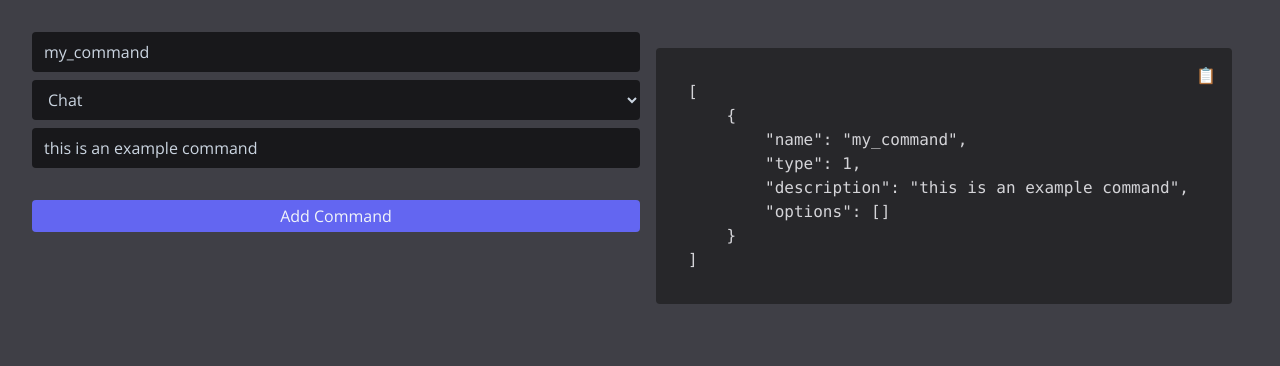
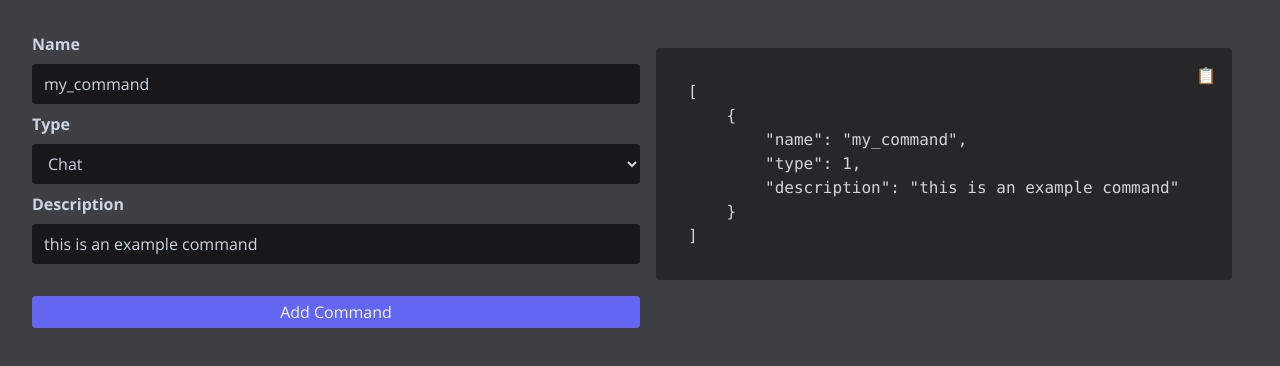
Before and after one commit to ssouthcity/discord-command-builder, a Next.js app: page / in a window 1280 px wide. Both pictures are taken after a click on the button "Add Command". Shown: the top 366 px of the page. Built offline with nearby package versions, Linux system fonts and the light colour scheme.

Commit message:
Link state and editor (#4)
* linked state to inputs

* labels and columns

```diff
--- a/app/command-editor.tsx
+++ b/app/command-editor.tsx
@@ -1,31 +1,38 @@
 "use client";
 
 import { Button } from "@/components/button";
-import { useCommands } from "./commands";
+import { ApplicationCommandType, useCommandStore } from "./commands";
 import { Input } from "@/components/input";
 import { Select } from "@/components/select";
 import { Stack } from "@/components/stack";
+import { Label } from "@/components/label";
 
 export function CommandEditor() {
-  const commands = useCommands((state: any) => state.commands);
-  const addCommand = useCommands((state: any) => state.addCommand);
+  const commands = useCommandStore((state) => state.commands);
+  const addCommand = useCommandStore((state) => state.addCommand);
+  const renameCommand = useCommandStore((state) => state.renameCommand);
+  const changeCommandType = useCommandStore((state) => state.changeCommandType);
+  const changeCommandDescription = useCommandStore((state) => state.changeCommandDescription);
 
   return (
     <section className="w-full">
       <Stack size="large">
-        {commands.map((command: any) => (
-          <Stack key={new Date().getMilliseconds().toString()} size="small">
-            <Input value={command.name} readOnly />
-            <Select>
-              <option>Chat</option>
-              <option>User</option>
-              <option>Message</option>
+        {commands.map((command: any, i: number) => (
+          <Stack key={i} size="small">
+            <Label htmlFor="name">Name</Label>
+            <Input name="name" value={command.name} onChange={(e) => renameCommand(i, e.currentTarget.value)} />
+            <Label htmlFor="name">Type</Label>
+            <Select value={command.type} onChange={(e) => changeCommandType(i, parseInt(e.currentTarget.value))}>
+              <option value={ApplicationCommandType.CHAT_INPUT}>Chat</option>
+              <option value={ApplicationCommandType.USER}>User</option>
+              <option value={ApplicationCommandType.MESSAGE}>Message</option>
             </Select>
-            <Input value={command.description} readOnly />
+            <Label htmlFor="name">Description</Label>
+            <Input value={command.description} onChange={(e) => changeCommandDescription(i, e.currentTarget.value)} />
           </Stack>
         ))}
         <Button onClick={addCommand}>Add Command</Button>
       </Stack>
-    </section>
+    </section >
   )
 }
--- a/app/commands.ts
+++ b/app/commands.ts
@@ -1,19 +1,50 @@
 import { create } from "zustand";
 
-enum ApplicationCommandTypes {
+export type ApplicationCommand = {
+  name: string
+  type: ApplicationCommandType
+  description: string
+}
+
+export enum ApplicationCommandType {
   CHAT_INPUT = 1,
   USER = 2,
   MESSAGE = 3,
 }
 
-const newCommand = () => ({
+const newCommand: () => ApplicationCommand = () => ({
   name: "my_command",
-  type: ApplicationCommandTypes.CHAT_INPUT,
+  type: ApplicationCommandType.CHAT_INPUT,
   description: "this is an example command",
-  options: [],
 });
 
-export const useCommands = create((set) => ({
+export type ApplicationCommandStore = {
+  commands: ApplicationCommand[]
+  addCommand: () => void
+  renameCommand: (idx: number, name: string) => void
+  changeCommandType: (idx: number, type: ApplicationCommandType) => void
+  changeCommandDescription: (idx: number, description: string) => void
+}
+
+export const useCommandStore = create<ApplicationCommandStore>((set) => ({
   commands: [],
-  addCommand: () => set((state: any) => ({ commands: [...state.commands, newCommand()] })),
+  addCommand: () => set((state) => ({ commands: [...state.commands, newCommand()] })),
+  renameCommand: (idx, name) =>
+    set((state) => ({
+      commands: state.commands.map((cmd, i) =>
+        i === idx ? { ...cmd, name } : cmd
+      ),
+    })),
+  changeCommandType: (idx, type) =>
+    set((state) => ({
+      commands: state.commands.map((cmd, i) =>
+        i === idx ? { ...cmd, type } : cmd
+      ),
+    })),
+  changeCommandDescription: (idx, description) =>
+    set((state) => ({
+      commands: state.commands.map((cmd, i) =>
+        i === idx ? { ...cmd, description } : cmd
+      ),
+    })),
 }));
--- a/app/json-output.tsx
+++ b/app/json-output.tsx
@@ -1,8 +1,8 @@
 import { Code } from "@/components/code";
-import { useCommands } from "./commands";
+import { useCommandStore } from "./commands";
 
 export function CommandsJSONPreview() {
-  const commands = useCommands((state: any) => state.commands);
+  const commands = useCommandStore((state: any) => state.commands);
 
   return (
     <section className="w-full">
--- a/app/page.tsx
+++ b/app/page.tsx
@@ -5,9 +5,13 @@ import { CommandsJSONPreview } from "./json-output";
 
 export default function Home() {
   return (
-    <main className="flex flex-auto">
-      <CommandEditor />
-      <CommandsJSONPreview />
+    <main className="flex flex-auto flex-wrap">
+      <div className="flex-1" style={{ minWidth: "60ch" }}>
+        <CommandEditor />
+      </div>
+      <div className="flex-1" style={{ minWidth: "60ch" }}>
+        <CommandsJSONPreview />
+      </div>
     </main>
   );
 }
--- /dev/null
+++ b/components/label.tsx
@@ -0,0 +1,7 @@
+export function Label(props: React.ComponentProps<"label">) {
+  return (
+    <label className="text-slate-300 font-bold">
+      {props.children}
+    </label>
+  )
+}
```
